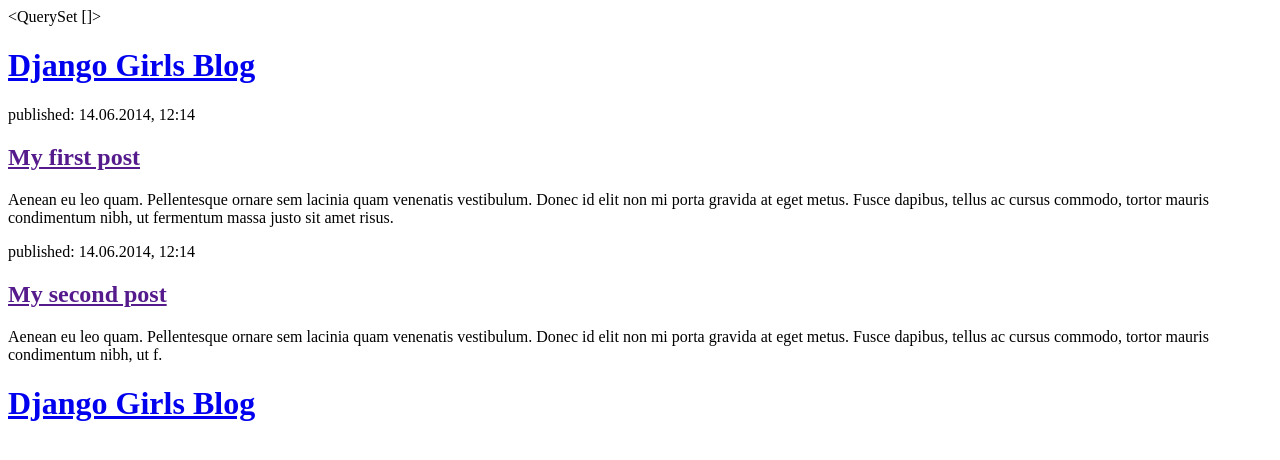
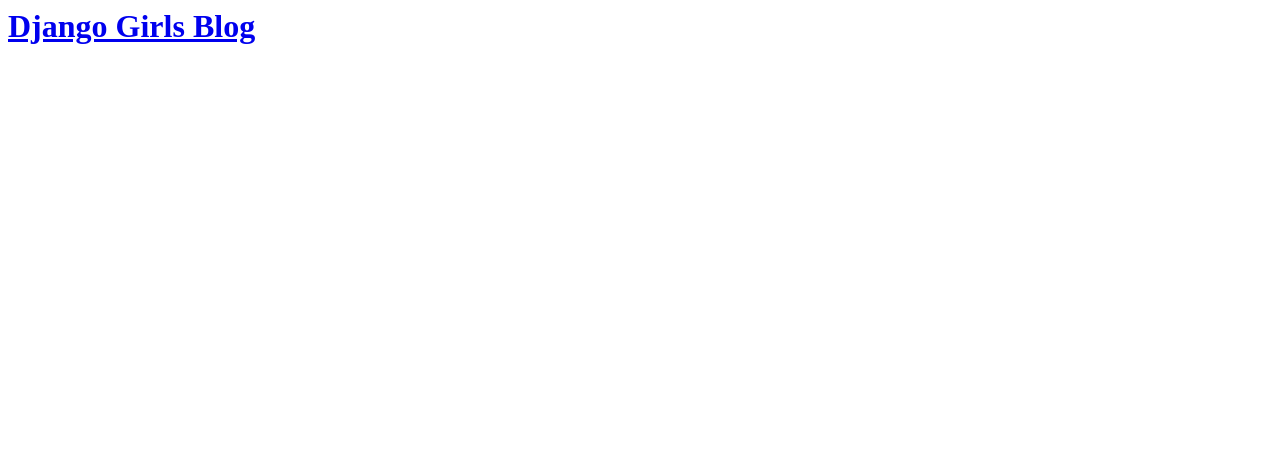
Before and after one commit to satya1994/my-first-blog, a Django app: page / in a window 1280 px wide. Shown: the top 460 px of the page. Run offline with Django 3.2, Linux system fonts and the light colour scheme; data that the repository does not hold is empty.

Commit message:
mejorado post list html

```diff
--- a/blog/templates/blog/post_list.html
+++ b/blog/templates/blog/post_list.html
@@ -3,24 +3,6 @@
         <title>Django Girls blog</title>
     </head>
     <body>
-     {{ posts }}
-        <div>
-            <h1><a href="/">Django Girls Blog</a></h1>
-        </div>
-
-        <div>
-            <p>published: 14.06.2014, 12:14</p>
-            <h2><a href="">My first post</a></h2>
-            <p>Aenean eu leo quam. Pellentesque ornare sem lacinia quam venenatis vestibulum. Donec id elit non mi porta gravida at eget metus. Fusce dapibus, tellus ac cursus commodo, tortor mauris condimentum nibh, ut fermentum massa justo sit amet risus.</p>
-        </div>
-
-        <div>
-            <p>published: 14.06.2014, 12:14</p>
-            <h2><a href="">My second post</a></h2>
-            <p>Aenean eu leo quam. Pellentesque ornare sem lacinia quam venenatis vestibulum. Donec id elit non mi porta gravida at eget metus. Fusce dapibus, tellus ac cursus commodo, tortor mauris condimentum nibh, ut f.</p>
-        </div>
-    </body>
-</html>
 	<div>
 	    <h1><a href="/">Django Girls Blog</a></h1>
 	</div>
@@ -32,3 +14,6 @@
 		<p>{{ post.text|linebreaksbr }}</p>
 	    </div>
 	{% endfor %}
+
+    </body>
+</html>
```
Lines whose indentation alone changed are shown as unchanged.
